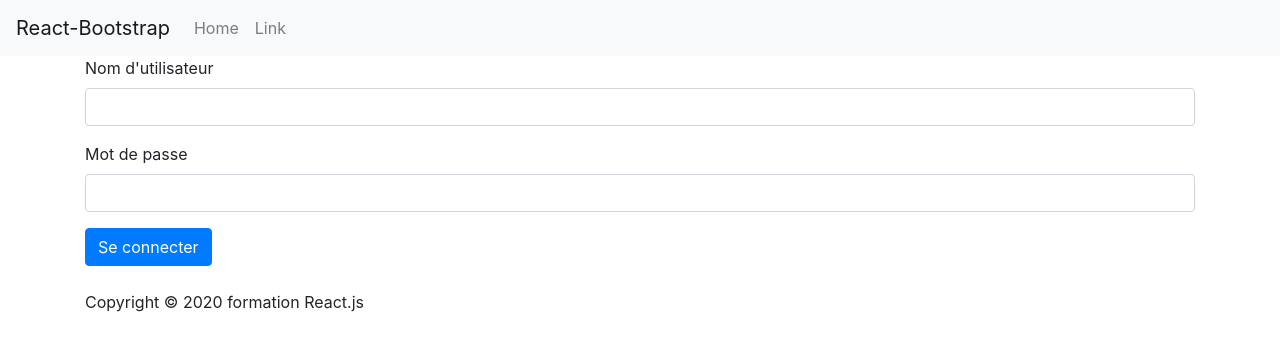
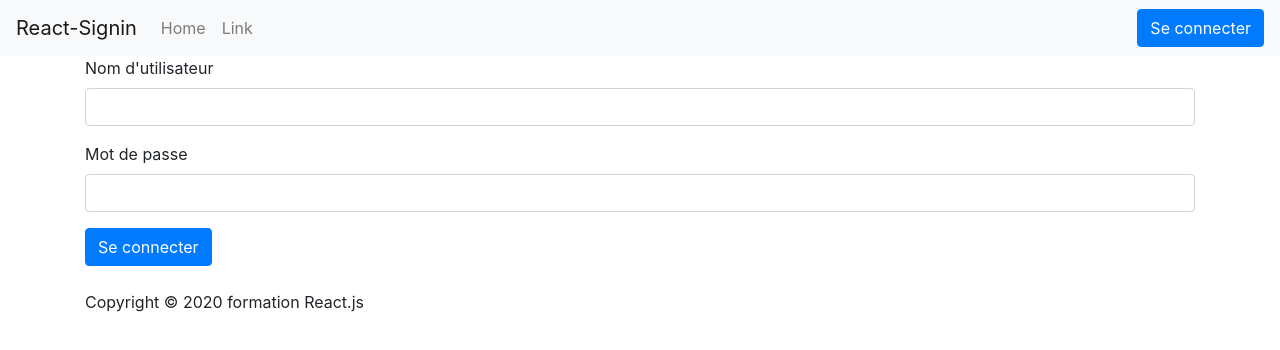
Before and after one commit to Formation-React-js/react-signin, a React (Create React App) app: page / in a window 1280 px wide. Shown: the top 350 px of the page. Built offline with nearby package versions, Linux system fonts and the light colour scheme.

Commit message:
Add currentUser state

```diff
--- a/src/App.js
+++ b/src/App.js
@@ -1,10 +1,12 @@
-import React from 'react';
+import React, { useState } from 'react';
 import 'bootstrap/dist/css/bootstrap.min.css';
 import { LoginPage } from './pages';
 
-function App() {
+const App = () => {
+  const [currentUser, setCurrentUser] = useState(null);
+
   return (
-    <LoginPage />
+    <LoginPage {...{ currentUser, setCurrentUser }} />
   );
 }
 
--- a/src/components/layout/layout.jsx
+++ b/src/components/layout/layout.jsx
@@ -2,12 +2,12 @@ import React from 'react';
 import Navbar from './navbar';
 import { Container } from 'react-bootstrap';
 
-const Layout = ({ children, currentUser }) => {
+const Layout = ({ children, currentUser, setCurrentUser }) => {
   return (
     <>
       <header>
         <Navbar
-          currentUser={currentUser}
+          {...{ currentUser, setCurrentUser }}
         />
       </header>
       <Container>
--- a/src/components/layout/navbar.jsx
+++ b/src/components/layout/navbar.jsx
@@ -1,10 +1,10 @@
 import React from 'react';
 import { Navbar, Button, Nav } from 'react-bootstrap';
 
-const CustomNavbar = ({ currentUser }) => {
+const CustomNavbar = ({ currentUser, setCurrentUser }) => {
   return (
     <Navbar bg="light" expand="lg">
-      <Navbar.Brand href="#home">React-Bootstrap</Navbar.Brand>
+      <Navbar.Brand href="#home">React-Signin</Navbar.Brand>
       <Navbar.Toggle aria-controls="basic-navbar-nav" />
       <Navbar.Collapse id="basic-navbar-nav">
         <Nav className="mr-auto">
@@ -17,7 +17,12 @@ const CustomNavbar = ({ currentUser }) => {
               Se connecter
             </Button>
           :
-            null
+            <>
+              <Nav.Link>{currentUser.username}</Nav.Link>
+              <Button variant="secondary" onClick={() => setCurrentUser(null)}>
+                Se déconnecter
+              </Button>
+            </>
           }
         </Nav>
       </Navbar.Collapse>
--- a/src/components/login-form.jsx
+++ b/src/components/login-form.jsx
@@ -2,7 +2,7 @@ import React, { useState } from 'react';
 import { Form, Button, Alert } from 'react-bootstrap';
 import { fakeLogin } from '../utils';
 
-const LoginForm = () => {
+const LoginForm = ({ setCurrentUser }) => {
   const [username, setUsername] = useState('');
   const [password, setPassword] = useState('');
   const [errorMessage, setErrorMessage] = useState('');
@@ -13,7 +13,7 @@ const LoginForm = () => {
         event.preventDefault();
         setErrorMessage('')
         fakeLogin(username, password)
-        .then(response => console.log(response))
+        .then(response => setCurrentUser(response))
         .catch(error => setErrorMessage("Identifiants invalides!"));
       }}
     >
--- a/src/pages/login.jsx
+++ b/src/pages/login.jsx
@@ -1,12 +1,14 @@
 import React from 'react';
 import { Layout, LoginForm } from '../components';
 
-const LoginPage = ({ currentUser }) => {
+const LoginPage = ({ currentUser, setCurrentUser }) => {
   return (
     <Layout
-      currentUser={currentUser}
+      {...{ currentUser, setCurrentUser }}
     >
-      <LoginForm />
+      <LoginForm
+        {...{ currentUser, setCurrentUser }}
+      />
     </Layout>
   )
 }
```
